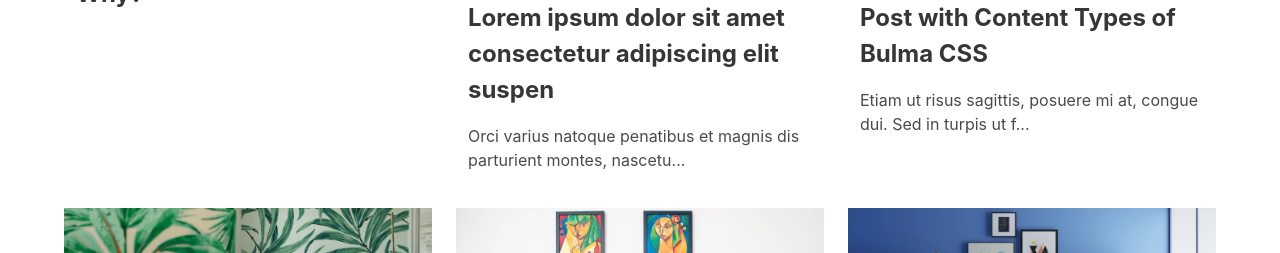
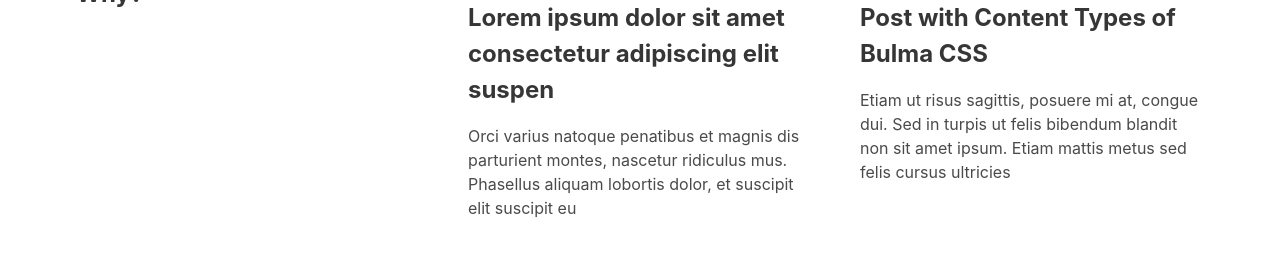
Before and after one commit to gingerchew/resourcesand.help, an Eleventy site: page src/tag_pages.njk in a window 1280 px wide. Shown: the part 470-723 px from the top of the page. Built offline with nearby package versions, Linux system fonts and the light colour scheme; Eleventy itself is replaced by a stand-in of ours; files that its build step writes are made by us from their sources.

Commit message:
Updates config for 11ty 1.0

```diff
--- a/_includes/tarjeta.njk
+++ b/_includes/tarjeta.njk
@@ -13,7 +13,7 @@
       {{ comma() }} <a href="/tags/{{ tag }}" class="is-uppercase is-size-7 has-text-grey-dark">{{ tag }}</a>
     {% endfor %}
     <h3 class="tarjeta-title mt-0 mb-4 is-size-4 has-text-weight-bold has-text-grey-dark"><a href="{{ item.url }}" class="has-text-dark">{{ item.data.title }}</a></h3>
-    <p class="has-text-grey-dark">{{ item.data.description | descriptionLength }}</p>
+    <p class="has-text-grey-dark">{{ item.data.description }}</p>
   </div>
 
 </div>
```
Also changed, not shown: package.json (+5 -5 lines), .eleventy.js, netlify.toml (added), pnpm-lock.yaml.
